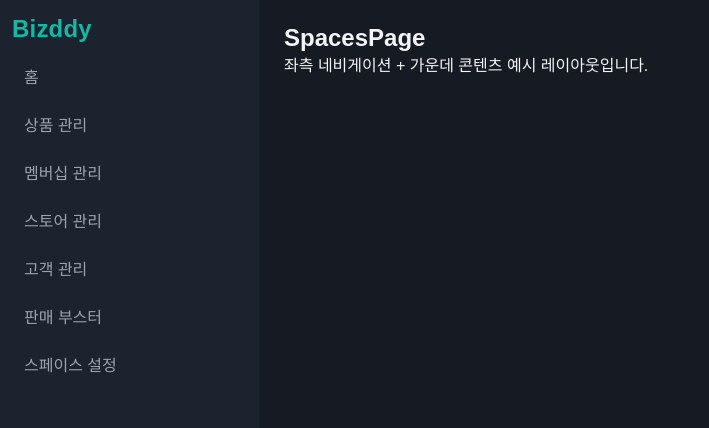
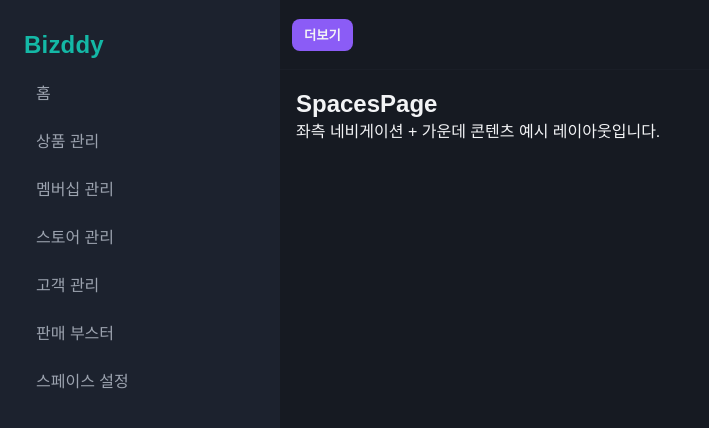
Before and after one commit to jiyong0106/bizddy, a Next.js app: page /spaces in a window 1280 px wide. Shown: the top 428 px of the page, without its empty margins (0-709 px from the left). Built offline with nearby package versions, Linux system fonts and the light colour scheme.

Commit message:
layout반응형

```diff
--- a/src/app/spaces/spaces-layout.module.scss
+++ b/src/app/spaces/spaces-layout.module.scss
@@ -1,87 +1,66 @@
 @use "@/styles/_variables.scss" as v;
+
+$sidebar-width: 280px;
 
 .container {
   background: v.$bg;
   color: v.$text-primary;
   min-height: 100dvh;
-  display: grid;
-  /* Mobile-first: 상단바 + 본문 (사이드바는 오프캔버스) */
-  grid-template-columns: 1fr;
-  grid-template-rows: 56px 1fr;
-  grid-template-areas:
-    "topbar"
-    "main";
+  position: relative;
 }
 
 .topbarArea {
-  grid-area: topbar;
+  position: sticky;
+  top: 0;
+  z-index: 200;
+  background: v.$bg;
 }
 
 .sidebar {
-  /* off-canvas on mobile */
   position: fixed;
+  top: 0;
   left: 0;
-  top: 0;
   bottom: 0;
-  width: 260px;
-  z-index: 20;
-  background: v.$card;
-  border-right: 1px solid v.$divider;
+  width: $sidebar-width;
+  background: v.$sidebarBg;
+  color: v.$text-primary;
+  display: flex;
+  flex-direction: column;
+  gap: 12px;
+  padding: 16px 12px;
   transform: translateX(-100%);
-  transition: transform 0.2s ease;
-  will-change: transform;
+  transition: transform 0.25s ease;
+  z-index: 150;
 }
+
 .open {
   transform: translateX(0);
 }
+
 .overlay {
   position: fixed;
   inset: 0;
-  background: rgba(0, 0, 0, 0.4);
-  z-index: 15;
+  background: rgba(0, 0, 0, 0.5);
+  z-index: 140;
 }
 
 .main {
-  grid-area: main;
-  min-width: 0; /* prevent overflow */
-  padding: 24px;
-  display: flex;
-  justify-content: center;
+  margin-right: auto;
+  margin-left: auto;
+  max-width: 1200px;
+  padding: 20px 16px 100px 16px;
 }
 
-.content {
-  width: 100%;
-  max-width: 1200px;
-}
+@media (min-width: 1024px) {
+  .container {
+    padding-left: $sidebar-width; // 패딩으로 레이아웃 확보
+  }
 
-/* Tablet+ 레이아웃: 좌측 사이드바 고정 + 본문 */
-@media (min-width: 768px) {
-  .container {
-    grid-template-columns: 240px 1fr;
-    grid-template-rows: 1fr;
-    grid-template-areas: "sidebar main";
+  .sidebar {
+    transform: none; // 데스크탑에서는 항상 노출
   }
-  .topbarArea {
-    display: none;
-  }
-  .sidebar {
-    position: sticky;
-    left: auto;
-    top: 0;
-    bottom: auto;
-    width: auto;
-    height: 100dvh;
-    transform: none;
-    border-right: 1px solid v.$divider;
-  }
+
   .overlay {
-    display: none;
+    display: none; // 데스크탑에서는 오버레이 숨김
   }
 }
-
-/* Desktop+: 사이드바 너비 확장 선택 */
-@media (min-width: 1024px) {
-  .container {
-    grid-template-columns: 260px 1fr;
-  }
-}
--- a/src/components/spaces/topbar/index.tsx
+++ b/src/components/spaces/topbar/index.tsx
@@ -7,9 +7,8 @@ interface Props {
 const Topbar = ({ onMoreClick }: Props) => {
   return (
     <div className={styles.container}>
-      <div className={styles.brand}>bizddy</div>
       <button type="button" className={styles.moreBtn} onClick={onMoreClick}>
-        더보
+        더보기
       </button>
     </div>
   );
--- a/src/components/spaces/topbar/topbar.module.scss
+++ b/src/components/spaces/topbar/topbar.module.scss
@@ -4,7 +4,7 @@
   display: flex;
   align-items: center;
   justify-content: space-between;
-  height: 56px;
+  height: 70px;
   padding: 0 12px;
   border-bottom: 1px solid v.$divider;
 }
```
